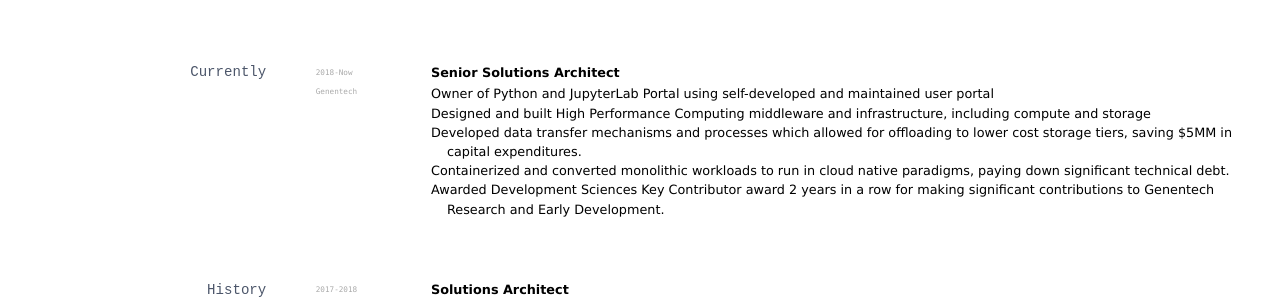
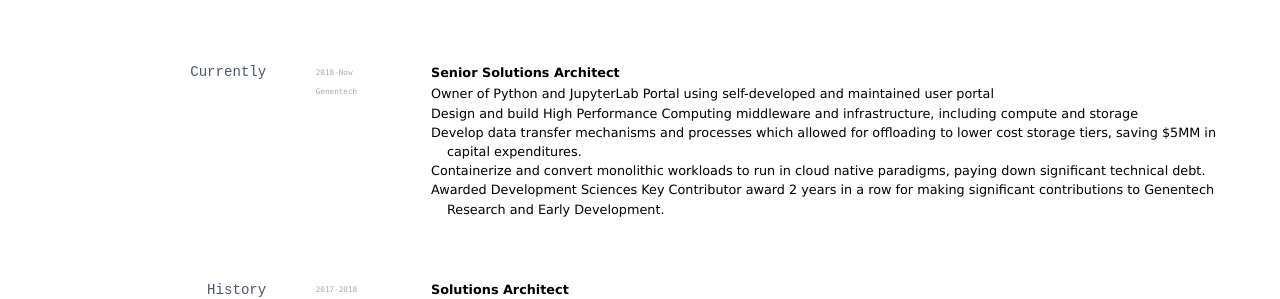
Before and after one commit to colingarvey/colingarvey.github.io, a Jekyll site: the page built from docs/_pages/cv.md, in a window 1280 px wide. Shown: the part 137-436 px from the top of the page. Built offline with Jekyll 4.4.1, drawn with Linux system fonts in a browser that asks for light colours.

Commit message:
updated tense of current work

```diff
--- a/docs/_pages/cv.md
+++ b/docs/_pages/cv.md
@@ -26,11 +26,11 @@ __Senior Solutions Architect__
 `2018-Now`<br>
 `Genentech`
 - Owner of Python and JupyterLab Portal using self-developed and maintained user portal
-- Designed and built High Performance Computing middleware and infrastructure, including compute
+- Design and build High Performance Computing middleware and infrastructure, including compute
 and storage
-- Developed data transfer mechanisms and processes which allowed for offloading to lower cost
+- Develop data transfer mechanisms and processes which allowed for offloading to lower cost
 storage tiers, saving $5MM in capital expenditures.
-- Containerized and converted monolithic workloads to run in cloud native paradigms, paying down
+- Containerize and convert monolithic workloads to run in cloud native paradigms, paying down
 significant technical debt.
 - Awarded Development Sciences Key Contributor award 2 years in a row for making significant
 contributions to Genentech Research and Early Development.
```
